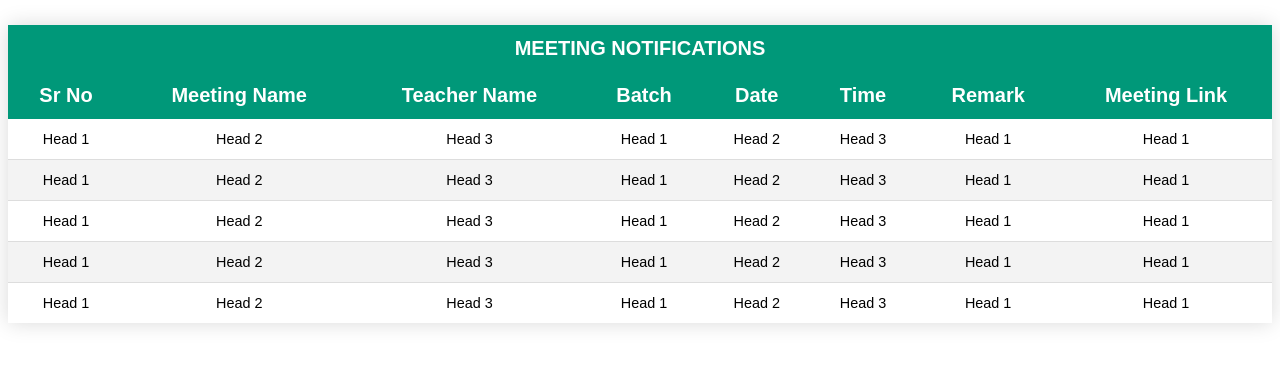
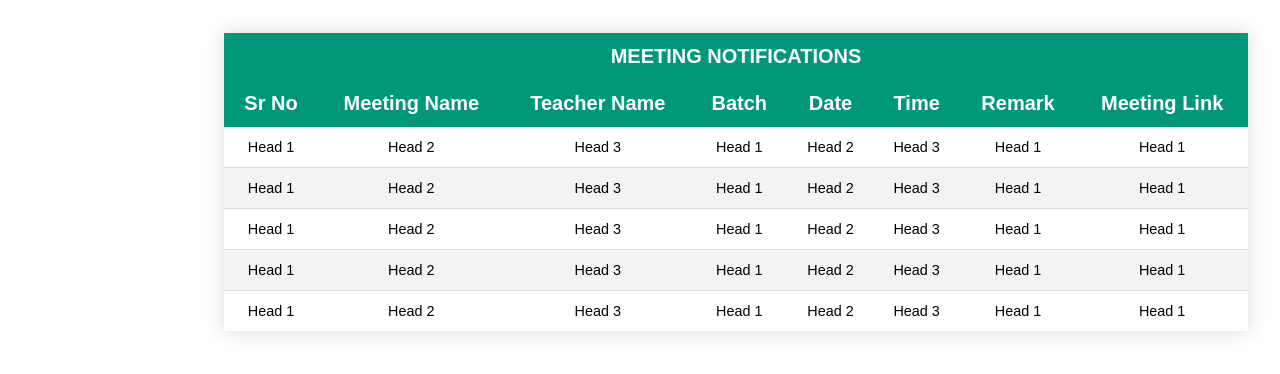
Before and after one commit to Aakashgupta2001/so-called-lms, a React (Create React App) app in the folder so-called-lms/: page / in a window 1280 px wide. Shown: the top 374 px of the page. Built offline with nearby package versions, Linux system fonts and the light colour scheme.

Commit message:
table right align

```diff
--- a/so-called-lms/src/App.js
+++ b/so-called-lms/src/App.js
@@ -1,5 +1,4 @@
 import React from "react";
-import Login from "./Components/Login";
 import Table from "./Components/Table/Table";
 
 function App() {
--- a/so-called-lms/src/Components/Table/table.module.css
+++ b/so-called-lms/src/Components/Table/table.module.css
@@ -1,10 +1,12 @@
 .table {
-  width: 100%;
+  width: 80%;
   border-collapse: collapse;
   margin: 25px 0;
   font-size: 0.9em;
   font-family: sans-serif;
   box-shadow: 0 0 20px rgba(0, 0, 0, 0.15);
+  position: absolute;
+  right: 2rem;
 }
 
 .table thead tr {
```
